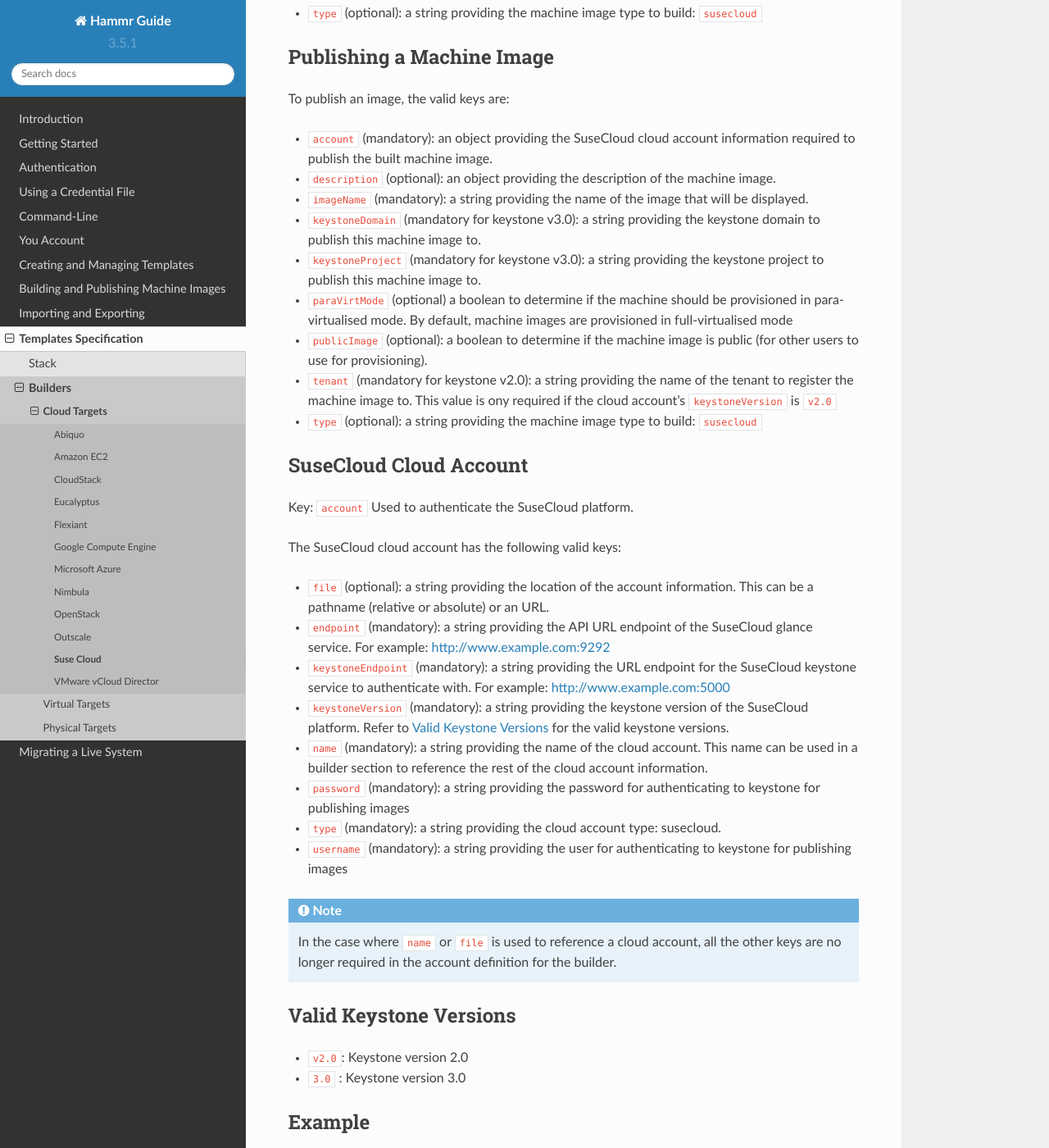
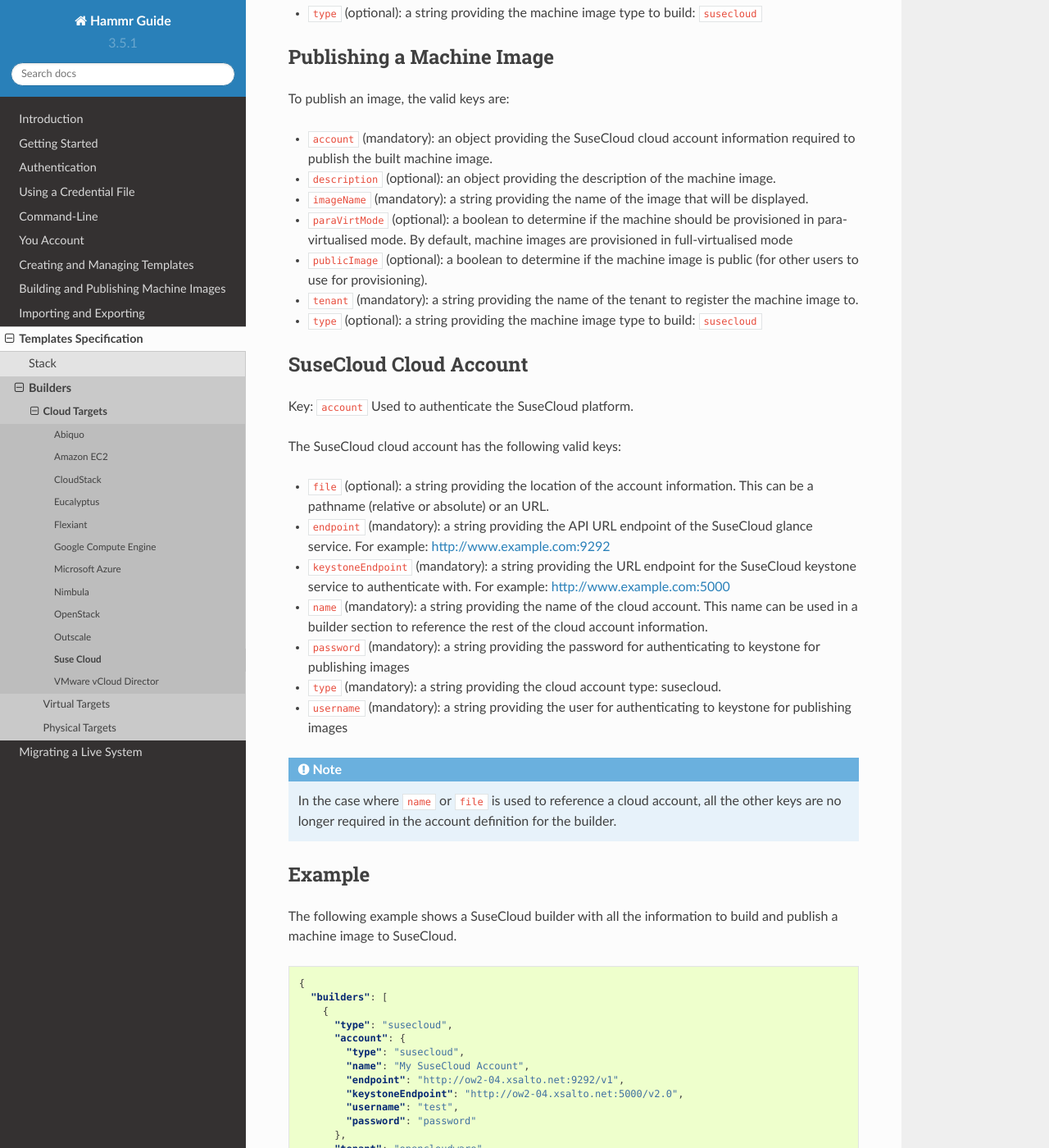
Before and after one commit to usharesoft/hammr, a Sphinx documentation site: the page built from documentation/en/source/pages/templates-spec/builders/builders-suse-cloud.rst, in a window 1280 px wide and 1400 px high, scrolled down 855 px. Shown: the whole window at 82% size. Built offline with Sphinx 7.4.7 and the Read the Docs theme 2.0.0, drawn with Linux system fonts in a browser that asks for light colours.

Commit message:
backing out last commit -- wrong branch :(

```diff
--- a/documentation/en/source/pages/templates-spec/builders/builders-suse-cloud.rst
+++ b/documentation/en/source/pages/templates-spec/builders/builders-suse-cloud.rst
@@ -42,11 +42,9 @@
 * ``account`` (mandatory): an object providing the SuseCloud cloud account information required to publish the built machine image.
 * ``description`` (optional): an object providing the description of the machine image.
 * ``imageName`` (mandatory): a string providing the name of the image that will be displayed.
-* ``keystoneDomain`` (mandatory for keystone v3.0): a string providing the keystone domain to publish this machine image to.
-* ``keystoneProject`` (mandatory for keystone v3.0): a string providing the keystone project to publish this machine image to.
-* ``paraVirtMode`` (optional) a boolean to determine if the machine should be provisioned in para-virtualised mode. By default, machine images are provisioned in full-virtualised mode
+* ``paraVirtMode`` (optional): a boolean to determine if the machine should be provisioned in para-virtualised mode. By default, machine images are provisioned in full-virtualised mode
 * ``publicImage`` (optional): a boolean to determine if the machine image is public (for other users to use for provisioning).
-* ``tenant`` (mandatory for keystone v2.0): a string providing the name of the tenant to register the machine image to.  This value is ony required if the cloud account's ``keystoneVersion`` is ``v2.0``
+* ``tenant`` (mandatory): a string providing the name of the tenant to register the machine image to.
 * ``type`` (optional): a string providing the machine image type to build: ``susecloud``
 
 SuseCloud Cloud Account
@@ -60,21 +58,12 @@
 * ``file`` (optional): a string providing the location of the account information. This can be a pathname (relative or absolute) or an URL.
 * ``endpoint`` (mandatory): a string providing the API URL endpoint of the SuseCloud glance service. For example: http://www.example.com:9292
 * ``keystoneEndpoint`` (mandatory): a string providing the URL endpoint for the SuseCloud keystone service to authenticate with. For example: http://www.example.com:5000
-* ``keystoneVersion`` (mandatory): a string providing the keystone version of the SuseCloud platform.  Refer to :ref:`builder-suse-valid-keystone-versions`  for the valid keystone versions.
 * ``name`` (mandatory): a string providing the name of the cloud account. This name can be used in a builder section to reference the rest of the cloud account information.
 * ``password`` (mandatory): a string providing the password for authenticating to keystone for publishing images
 * ``type`` (mandatory): a string providing the cloud account type: susecloud.
 * ``username`` (mandatory): a string providing the user for authenticating to keystone for publishing images
 
 .. note:: In the case where ``name`` or ``file`` is used to reference a cloud account, all the other keys are no longer required in the account definition for the builder.
-
-.. _builder-suse-valid-keystone-versions:
-
-Valid Keystone Versions
------------------------
-
-* ``v2.0``: Keystone version 2.0
-* ``3.0`` : Keystone version 3.0
 
 Example
 -------
```
Also changed, not shown: documentation/en/source/pages/templates-spec/builders/builders-openstack.rst (+1 -13 lines).
